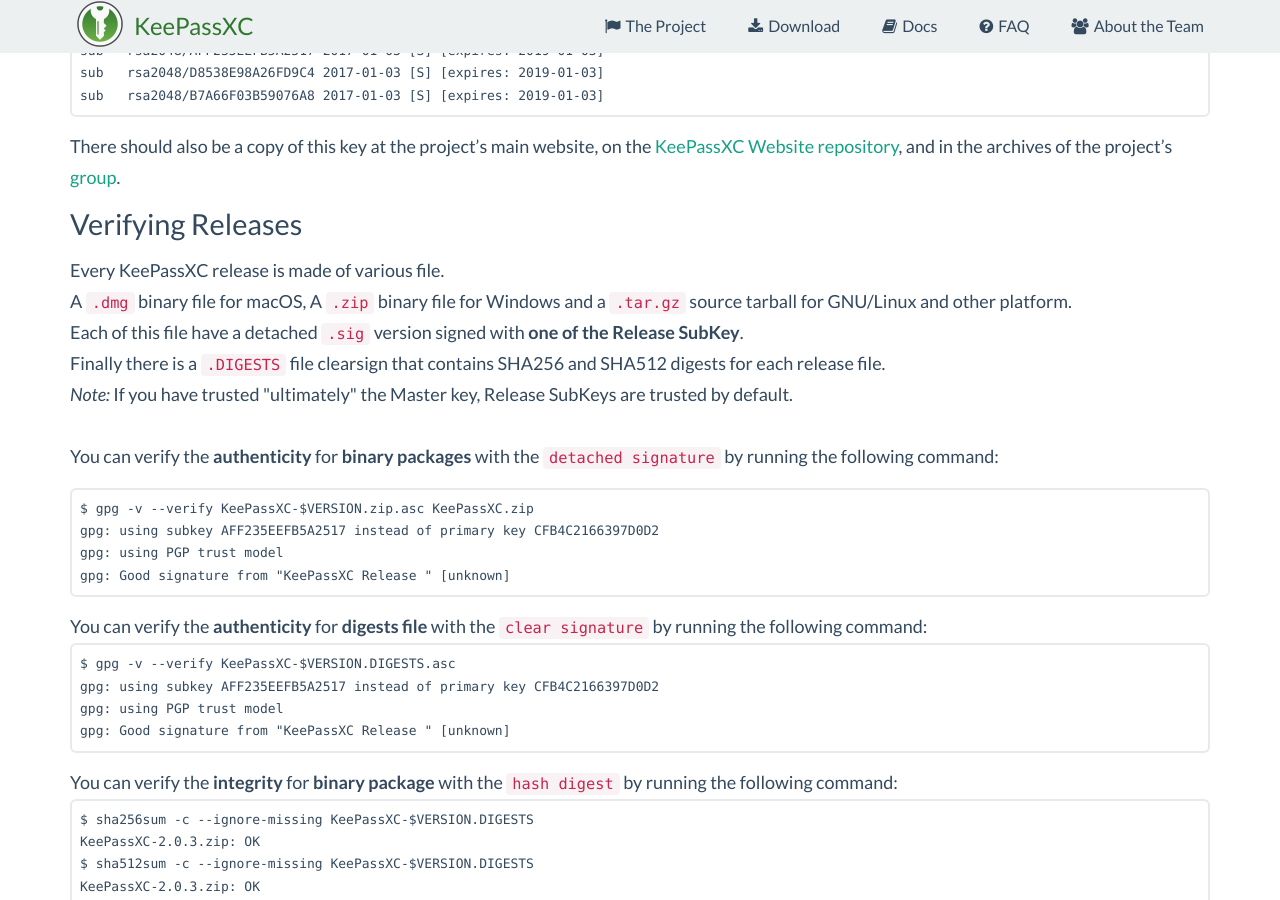
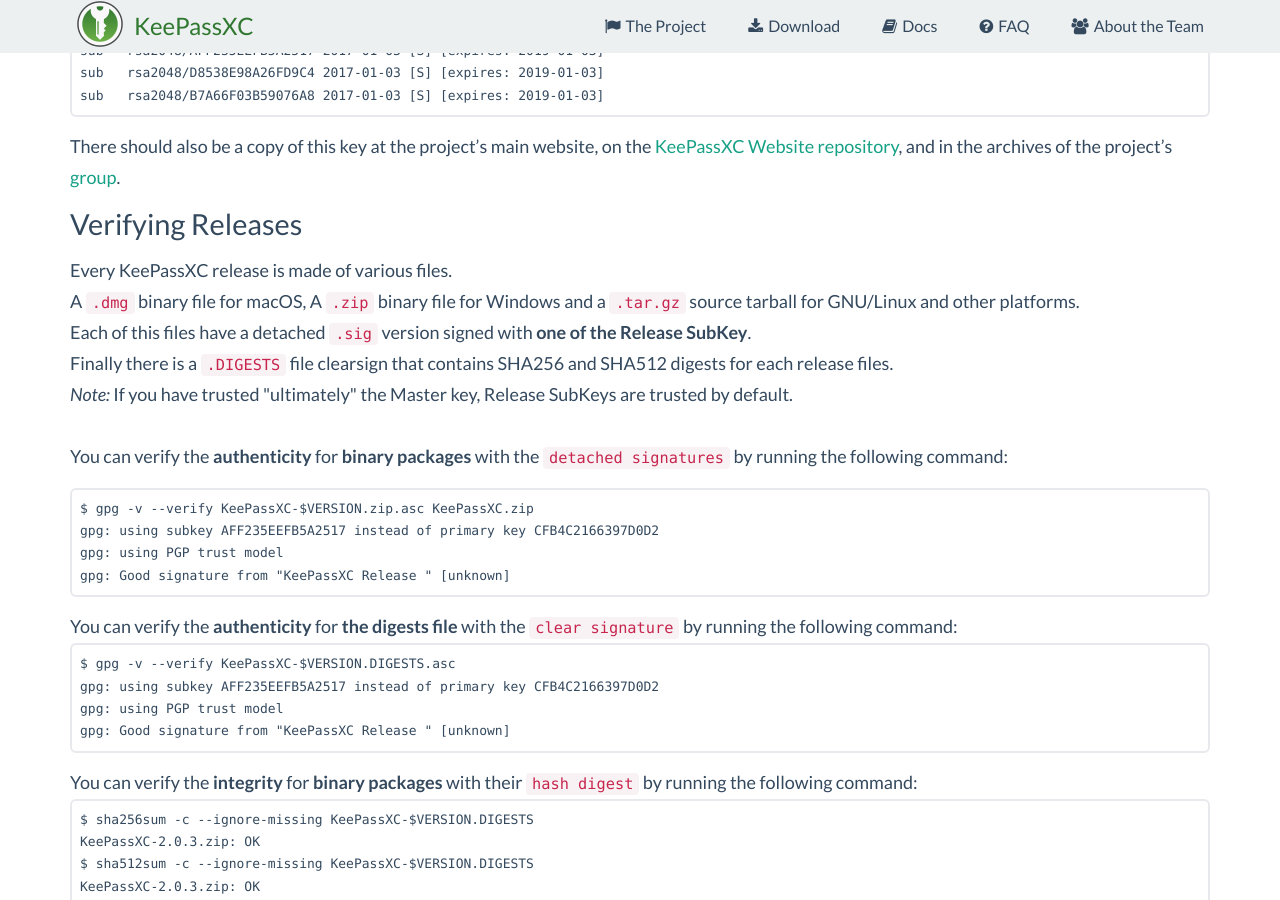
Before and after one commit to keepassxreboot/keepassxc-org, a Jekyll site: the page built from verifying-signatures.html, in a window 1280 px wide and 900 px high, scrolled down 945 px. Built offline with Jekyll 4.4.1, drawn with Linux system fonts in a browser that asks for light colours; some of the changed text lies outside the part shown.

Commit message:
Fixing plurals

```diff
--- a/verifying-signatures.html
+++ b/verifying-signatures.html
@@ -1,13 +1,13 @@
 ---
 layout: pages
-title: Verifying Signatures
-permalink: verifying-signatures
+title: Verify signature
+permalink: verify-signature
 ---
 
 <br/>
 
-<div><a name="verifying-signatures"></a><hr/>
-  <p>By verifying signatures of KeePassXC releases you prove <strong>authenticity</strong> and <strong>integrity</strong> of the downloaded file.<br/>
+<div><a name="verify-signature"></a><hr/>
+  <p>By verifying the signatures of KeePassXC releases you prove <strong>authenticity</strong> and <strong>integrity</strong> of the downloaded file.<br/>
     This mean that the file you just downloaded are created by the KeePassXC Team (the sign was made by one of KeePassXC maintainer),<br/>
      and that the content of the file is exactly what KeePassXC Team signed.<br/><br/>
      A more detailed article is available on <a href="https://www.qubes-os.org/doc/verifying-signatures/">Qubes-OS project Documentation</a> that adopt the same way to sign releases as we do.
@@ -16,7 +16,7 @@
 
 <br/>
 
-<div><a name="verifying-signatures"></a><hr/>
+<div><a name="how-to-verify-signatures"></a><hr/>
   <h4>Importing the Master Key</h4>
   <p>First of all you have to import the KeePassXC Master Key</p>
   <strong>From a keyserver</strong>
@@ -38,22 +38,22 @@
     <a href="https://groups.google.com/forum/#!topic/keepassx-reboot/PCfTw99W5aM">group</a>.</p>
   </p>
   <h4>Verifying Releases</h4>
-  <p>Every KeePassXC release is made of various file.<br/>
-    A <code>.dmg</code> binary file for macOS, A <code>.zip</code> binary file for Windows and a <code>.tar.gz</code> source tarball for GNU/Linux and other platform.<br/>
-    Each of this file have a detached <code>.sig</code> version signed with <strong>one of the Release SubKey</strong>.<br/>
-    Finally there is a <code>.DIGESTS</code> file clearsign that contains SHA256 and SHA512 digests for each release file.<br/>
+  <p>Every KeePassXC release is made of various files.<br/>
+    A <code>.dmg</code> binary file for macOS, A <code>.zip</code> binary file for Windows and a <code>.tar.gz</code> source tarball for GNU/Linux and other platforms.<br/>
+    Each of this files have a detached <code>.sig</code> version signed with <strong>one of the Release SubKey</strong>.<br/>
+    Finally there is a <code>.DIGESTS</code> file clearsign that contains SHA256 and SHA512 digests for each release files.<br/>
     <i>Note:</i> If you have trusted "ultimately" the Master key, Release SubKeys are trusted by default.<br/><br/>
-    You can verify the <strong>authenticity</strong> for <strong>binary packages</strong> with the <code>detached signature</code> by running the following command:
+    You can verify the <strong>authenticity</strong> for <strong>binary packages</strong> with the <code>detached signatures</code> by running the following command:
     <pre><code>$ gpg -v --verify KeePassXC-$VERSION.zip.asc KeePassXC.zip
 gpg: using subkey AFF235EEFB5A2517 instead of primary key CFB4C2166397D0D2
 gpg: using PGP trust model
 gpg: Good signature from "KeePassXC Release <release@keepassxc.org>" [unknown]</code></pre>
-    You can verify the <strong>authenticity</strong> for <strong>digests file</strong> with the <code>clear signature</code> by running the following command:
+    You can verify the <strong>authenticity</strong> for <strong>the digests file</strong> with the <code>clear signature</code> by running the following command:
     <pre><code>$ gpg -v --verify KeePassXC-$VERSION.DIGESTS.asc
 gpg: using subkey AFF235EEFB5A2517 instead of primary key CFB4C2166397D0D2
 gpg: using PGP trust model
 gpg: Good signature from "KeePassXC Release <release@keepassxc.org>" [unknown]</code></pre>
-    You can verify the <strong>integrity</strong> for <strong>binary package</strong> with the <code>hash digest</code> by running the following command:
+    You can verify the <strong>integrity</strong> for <strong>binary packages</strong> with their <code>hash digest</code> by running the following command:
     <pre><code>$ sha256sum -c --ignore-missing KeePassXC-$VERSION.DIGESTS
 KeePassXC-2.0.3.zip: OK
 $ sha512sum -c --ignore-missing KeePassXC-$VERSION.DIGESTS
```
